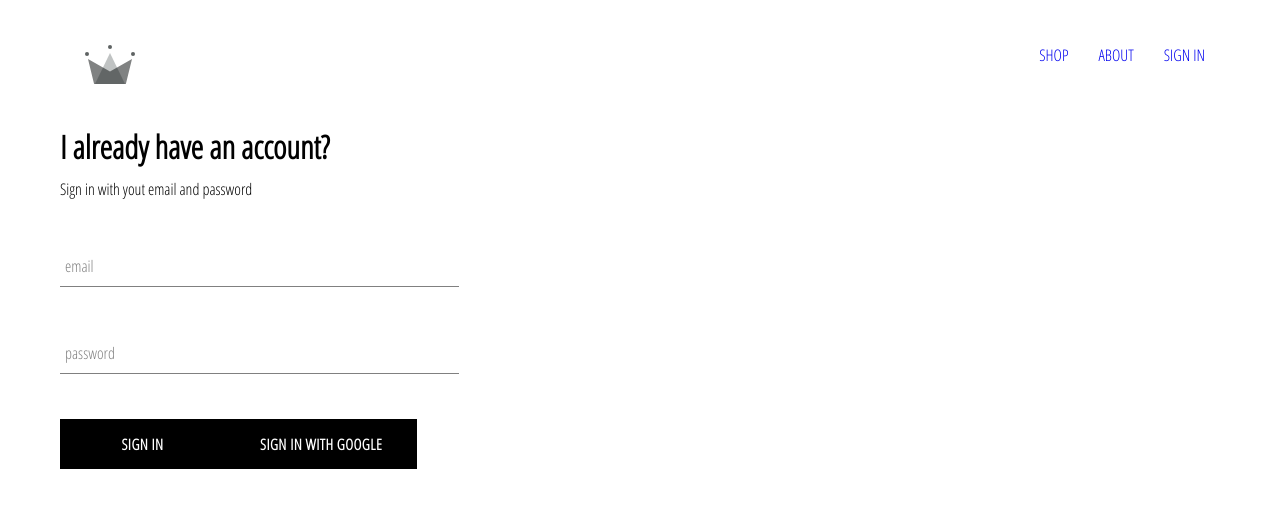
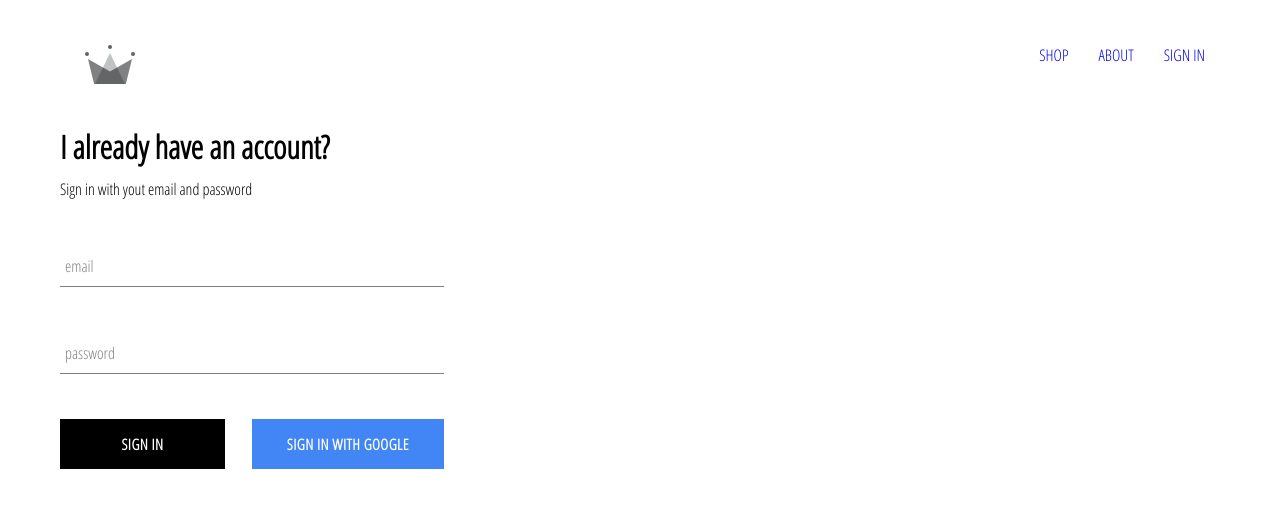
Before and after one commit to edabrito7/crwn-clothing, a React (Create React App) app: page /signin in a window 1280 px wide. Shown: the top 508 px of the page. Built offline with nearby package versions, Linux system fonts and the light colour scheme; no server answers.

Commit message:
firebase integration into app. Sign in

```diff
--- a/src/App.js
+++ b/src/App.js
@@ -1,15 +1,40 @@
-import React from 'react';
+import React, {Component} from 'react';
 import { Switch, Route } from 'react-router-dom';
 import HomePage from './pages/homepage/homePage';
 import ShopPage from './pages/shoppage/shopPage';
 import SignInandSignUpPage from './pages/sign-in-and-sign-up/sign-in-and-sign-up';
 import Header from './components/header/header';
+import { auth } from './firebase/firebase-utils';
 import './App.css';
 
-function App() {
+class  App extends Component {
+  constructor(props) {
+    super(props);
+
+    this.state = {
+      currentUser: null
+    }
+
+  }
+
+  unSubscribeFromAuth = null;
+
+  componentDidMount() {
+    this.unSubscribeFromAuth = auth.onAuthStateChanged(user => {
+      this.setState({currentUser: user})
+      console.log(user);
+    })
+
+  }
+
+  componentWillUnmount() {
+    this.unSubscribeFromAuth();
+  }
+
+  render() {
     return (
       <div className="App">
-      <Header/>
+        <Header currentUser={this.state.currentUser}/>
         <Switch>
           <Route exact path='/' component={HomePage} />
           <Route path='/shop' component={ShopPage} />
@@ -19,4 +44,6 @@ function App() {
     );
   }
 
+}
+
 export default App;
--- a/src/components/custom-button/custom-button.jsx
+++ b/src/components/custom-button/custom-button.jsx
@@ -2,9 +2,9 @@ import React from 'react';
 import './custom-button.styles.scss';
 
 
-const CustomButton = ({ children, ...otherProps}) => {
+const CustomButton = ({ children,isSignInwithGoogle, ...otherProps}) => {
     return(
-        <button className='custom-button'>
+        <button className={`${isSignInwithGoogle ? 'sign-in-Google' : ''} custom-button`} {...otherProps}>
             {children}
         </button>
     )
--- a/src/components/custom-button/custom-button.styles.scss
+++ b/src/components/custom-button/custom-button.styles.scss
@@ -19,4 +19,15 @@
     color: black;
     border: 1px solid black;
   }
+
+  &.sign-in-Google {
+    background-color: #4285f4;
+    color: white;
+
+
+    &:hover{
+      border: none;
+      background-color: #357ae8;
+    }
+  }
 }
--- a/src/components/form-input/form-input.jsx
+++ b/src/components/form-input/form-input.jsx
@@ -8,7 +8,7 @@ const FormInput = ({ handleChange, label,...otherProps}) => {
         <div className='group'>
             <input className='form-input' onChange={handleChange} {...otherProps}/>
             {label ?
-                (<label className={`${otherProps.value.length ? 'shink' : ''} form-input-label`}>
+                (<label className={`${otherProps.value.length ? 'shrink' : ''} form-input-label`}>
                     {label}
                 </label>)
                 : null}
--- a/src/components/form-input/form-input.styles.scss
+++ b/src/components/form-input/form-input.styles.scss
@@ -47,8 +47,9 @@ $main-color: black;
     top: 10px;
     transition: 300ms ease all;
 
-    .shrink {
+    &.shrink {
       @include shrinkLabel();
     }
   }
+
 }
--- a/src/components/header/header.jsx
+++ b/src/components/header/header.jsx
@@ -1,9 +1,10 @@
 import React from 'react';
 import { Link } from 'react-router-dom';
+import { auth } from '../../firebase/firebase-utils';
 import { ReactComponent as Logo} from '../../assets/crown.svg';
 import './header.styles.scss';
 
-const Header = () => {
+const Header = ({currentUser}) => {
     return (
         <div className='header'>
             <Link className='logo-container' to='/'>
@@ -12,7 +13,12 @@ const Header = () => {
             <div className='options'>
                 <Link className='option' to='/shop'>SHOP</Link>
                 <Link className='option' to='/'>ABOUT</Link>
-                <Link className='option' to='/signin'>SIGN IN</Link>
+                {
+                    currentUser ?
+                    (<div className='option' onClick={() => auth.signOut() }>SIGN OUT</div> ) :
+                    (<Link className='option' to='/signin'>SIGN IN</Link>)
+                }
+
             </div>
 
         </div>
--- a/src/components/header/header.styles.scss
+++ b/src/components/header/header.styles.scss
@@ -20,6 +20,7 @@
 
     .option {
       padding: 10px 15px;
+      cursor: pointer;
     }
   }
 }
--- a/src/components/sign-in/sign-in.jsx
+++ b/src/components/sign-in/sign-in.jsx
@@ -1,7 +1,7 @@
 import React, { Component } from 'react';
 import FormInput from '../form-input/form-input';
 import CustomButton from '../custom-button/custom-button';
-import { SignInWithGoogle } from '../../firebase/firebase-utils';
+import { signInWithGoogle} from '../../firebase/firebase-utils';
 import './sign-in.styles.scss';
 
 
@@ -48,12 +48,15 @@ class SignIn extends Component {
                     required
                     handleChange={this.handleChange}
                     />
-                    <CustomButton type='submit' value='submit form'>
-                    Sign In
-                    </CustomButton>
-                    <CustomButton onClick={SignInWithGoogle} value='submit form'>
-                    Sign In with Google
-                    </CustomButton>
+                    <div className='buttons'>
+                        <CustomButton type='submit' value='submit form'>
+                        Sign In
+                        </CustomButton>
+                        <CustomButton onClick={signInWithGoogle} isSignInwithGoogle>
+                        Sign In with Google
+                        </CustomButton>
+                    </div>
+
                 </form>
             </div>
         )
--- a/src/components/sign-in/sign-in.styles.scss
+++ b/src/components/sign-in/sign-in.styles.scss
@@ -5,4 +5,16 @@
     .title{
         margin: 10px 0px;
     }
+
+    .buttons {
+        display: flex;
+        justify-content: space-between;
+    }
+
+
 }
+
+
+* {
+    box-sizing: border-box;
+}
--- a/src/firebase/firebase-utils.js
+++ b/src/firebase/firebase-utils.js
@@ -4,17 +4,17 @@ import 'firebase/auth';
 
 
 const config = {
-    apiKey: "AIzaSyCA4DgV8c1xKV0nqGGSU7zpnIz6phkaWtI",
-    authDomain: "crwn-clothing-ve.firebaseapp.com",
-    databaseURL: "https://crwn-clothing-ve.firebaseio.com",
-    projectId: "crwn-clothing-ve",
-    storageBucket: "crwn-clothing-ve.appspot.com",
-    messagingSenderId: "773716127179",
-    appId: "1:773716127179:web:877b77d36dc691667c9a4e",
-    measurementId: "G-S7ZX63J514"
-  };
+  apiKey: "AIzaSyCCkthpv8It-NBUxo08ZN5REqxEOOZJFxo",
+  authDomain: "crwn-db-7.firebaseapp.com",
+  databaseURL: "https://crwn-db-7.firebaseio.com",
+  projectId: "crwn-db-7",
+  storageBucket: "crwn-db-7.appspot.com",
+  messagingSenderId: "1074052661579",
+  appId: "1:1074052661579:web:64a1e1557fe2fabb2c68ce",
+  measurementId: "G-LM1WWY5ZZG"
+};
 
-  firebase.initializeApp({ config });
+  firebase.initializeApp( config );
 
 
   export const auth = firebase.auth();
@@ -25,4 +25,7 @@ const config = {
 
   provider.setCustomParameters({prompt: 'select_account'});
 
-  export const SignInWithGoogle = () => auth().signInWithPopup(provider)
+  export const signInWithGoogle = () => auth.signInWithPopup(provider);
+
+
+  export default firebase;
```
Lines whose indentation alone changed are shown as unchanged.
